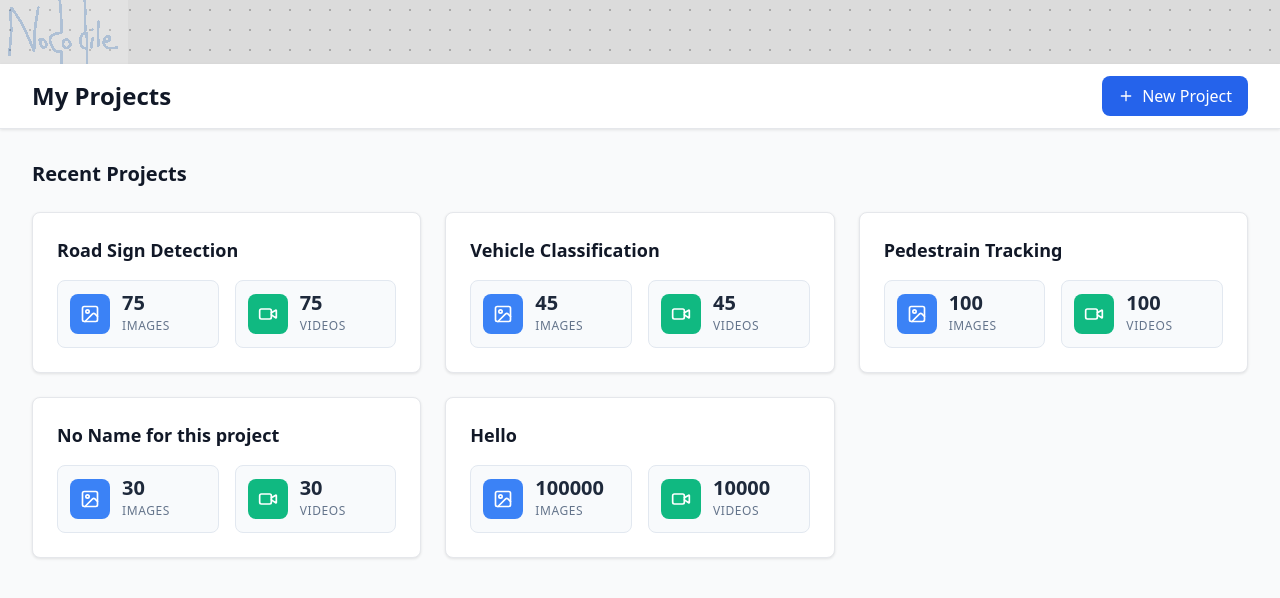
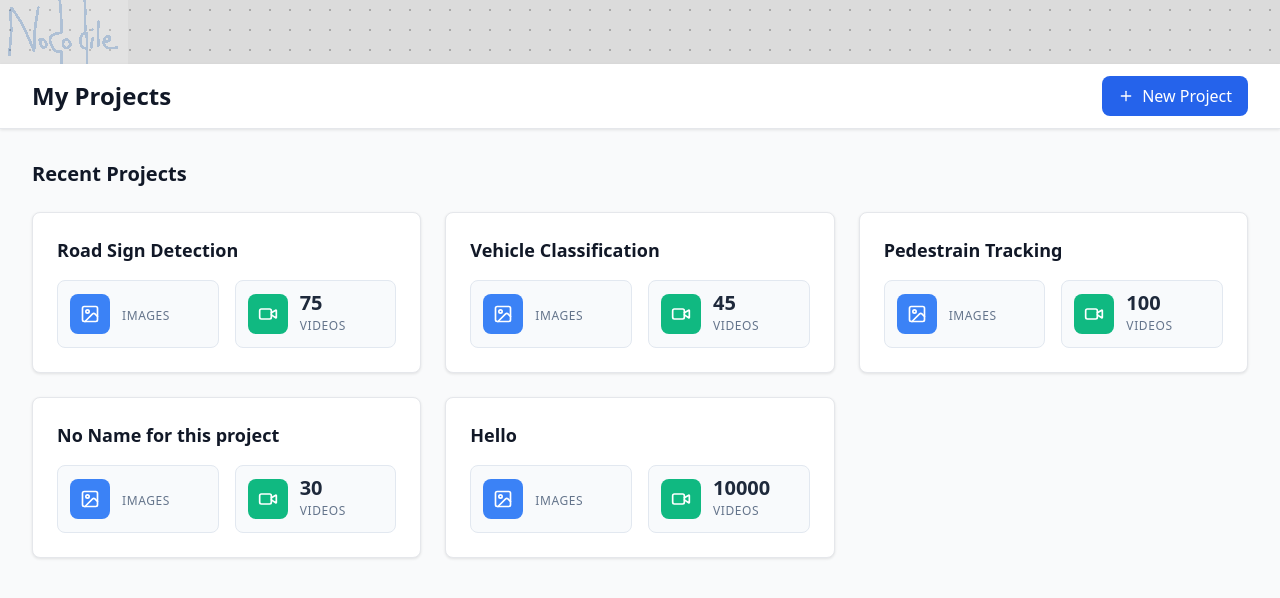
Before and after one commit to jasonchiu8421/Nocodile, a Next.js app in the folder nocodile/: page /dashboard in a window 1280 px wide. Shown: the top 598 px of the page. Built offline with nearby package versions, Linux system fonts and the light colour scheme.

Commit message:
refactor + change to be more supportive of server logic

```diff
--- a/nocodile/app/dashboard/page.tsx
+++ b/nocodile/app/dashboard/page.tsx
@@ -4,38 +4,26 @@ import React, { useState } from "react";
 import { Plus, Image, Video } from "lucide-react";
 import { useRouter } from "next/navigation";
 import "../../css/dashboard.css";
-
-// Mock data for demonstration
-const projects = [
-  { id: 1, name: "Road Sign Detection", Videos: 75, images: 75 },
-  { id: 2, name: "Vehicle Classification", Videos: 45, images: 45 },
-  { id: 3, name: "Pedestrain Tracking", Videos: 100, images: 100 },
-  { id: 4, name: "No Name for this project", Videos: 30, images: 30 },
-  { id: 5, name: "Hello", Videos: 10000, images: 100000 },
-];
+import Link from "next/link";
+import { getProjectsInfo } from "../home/get_project_info";
 
 const ProjectCard = ({
   id,
   name,
-  Videos,
-  images,
+  videoCount,
+  imageCount,
 }: {
   id: number;
   name: string;
-  Videos: number;
-  images: number;
+  videoCount: number;
+  imageCount: number;
 }) => {
   const router = useRouter();
 
-  //todo change the id to be dynamic
-  const handleProjectClick = () => {
-    router.push(`/project/${id}/upload`);
-  };
-
   return (
-    <div
+    <Link
       className="project-card fade-in project-card-clickable"
-      onClick={handleProjectClick}
+      href={`/project/${id}/upload`}
     >
       <div className="project-header">
         <h3 className="project-title">{name}</h3>
@@ -46,7 +34,7 @@ const ProjectCard = ({
             <Image className="icon" />
           </div>
           <div className="media-info">
-            <span className="media-count">{images}</span>
+            <span className="media-count">{imageCount}</span>
             <span className="media-label">Images</span>
           </div>
         </div>
@@ -55,17 +43,19 @@ const ProjectCard = ({
             <Video className="icon" />
           </div>
           <div className="media-info">
-            <span className="media-count">{Videos}</span>
+            <span className="media-count">{videoCount}</span>
             <span className="media-label">Videos</span>
           </div>
         </div>
       </div>
-    </div>
+    </Link>
   );
 };
 
 export default function Dashboard() {
   const [searchQuery, setSearchQuery] = useState("");
+  const projects = getProjectsInfo(98989898); // Replace with actual user ID
+  // Turn into fetch in the future
 
   return (
     <div className="dashboard-container">
@@ -102,8 +92,8 @@ export default function Dashboard() {
                   key={project.id}
                   id={project.id}
                   name={project.name}
-                  Videos={project.Videos}
-                  images={project.images}
+                  videoCount={project.videoCount}
+                  imageCounts={project.imageCounts}
                 />
               ))}
             </div>
--- a/nocodile/app/home/get_project_info.ts
+++ b/nocodile/app/home/get_project_info.ts
@@ -0,0 +1,27 @@
+type ProjectInfo = {
+  id: number;
+  name: string;
+  videoCount: number;
+  imageCount: number;
+};
+export function getProjectsInfo(userId: number) {
+  //IT WILL BE ASYNC.......
+  //: Promise<ProjectInfo> {
+  /*
+  const res = await fetch(
+    `http://localhost:5000/get_projects_info?user_id=${userId}`,
+    {
+      cache: "no-store",
+    }
+  );*/
+
+  // Get this from server
+  const projects = [
+    { id: 1, name: "Road Sign Detection", videoCount: 75, imageCount: 75 },
+    { id: 2, name: "Vehicle Classification", videoCount: 45, imageCount: 45 },
+    { id: 3, name: "Pedestrain Tracking", videoCount: 100, imageCount: 100 },
+    { id: 4, name: "No Name for this project", videoCount: 30, imageCount: 30 },
+    { id: 5, name: "Hello", videoCount: 10000, imageCount: 100000 },
+  ];
+  return projects;
+}
--- a/nocodile/app/project/[id]/upload/page.tsx
+++ b/nocodile/app/project/[id]/upload/page.tsx
@@ -3,41 +3,47 @@
 import React, { useState, useEffect } from "react";
 import { X } from "lucide-react";
 
-const page = () => {
-  const [classes, setClasses] = useState<string[]>(() => {
-    const savedClasses = localStorage.getItem("classes");
-    return savedClasses
-      ? JSON.parse(savedClasses)
-      : ["Owo", "duck", "birds", "hand", "person", "cat", "dog", "car", "tree"];
-  });
+const UploadPage = ({}) => {
+  // default placeholders befoer localstorage is loaded
+  const [classes, setClasses] = useState<string[]>(["Owo", "duck", "birds"]);
+  const [videos, setVideos] = useState<File[]>([]);
 
-  const [files, setFiles] = useState<File[]>(() => {
-    const savedFiles = localStorage.getItem("files");
-    return savedFiles ? JSON.parse(savedFiles) : [];
-  });
+  useEffect(() => {
+    setClasses(
+      localStorage.getItem("classes")
+        ? JSON.parse(localStorage.getItem("classes")!)
+        : []
+    );
+    setVideos(
+      localStorage.getItem("videos")
+        ? JSON.parse(localStorage.getItem("videos")!)
+        : []
+    );
+  }, []);
 
+  // shorten this.....
   const handleFileSelect = (event: React.ChangeEvent<HTMLInputElement>) => {
-    const selectedFiles = Array.from(event.target.files || []);
-    const validFiles = selectedFiles.filter((file) =>
+    const selectedVideos = Array.from(event.target.files || []);
+    const validVideos = selectedVideos.filter((file) =>
       ["video/mp4", "video/mov", "video/x-matroska"].includes(file.type)
     );
-    setFiles((prevFiles) => {
-      const updatedFiles = [...prevFiles, ...validFiles];
-      localStorage.setItem("files", JSON.stringify(updatedFiles));
-      return updatedFiles;
+    setVideos((prevVideos) => {
+      const updatedVideos = [...prevVideos, ...validVideos];
+      localStorage.setItem("videos", JSON.stringify(updatedVideos));
+      return updatedVideos;
     });
   };
 
   const handleDrop = (event: React.DragEvent<HTMLDivElement>) => {
     event.preventDefault();
     const droppedFiles = Array.from(event.dataTransfer.files);
-    const validFiles = droppedFiles.filter((file) =>
+    const validVideos = droppedFiles.filter((file) =>
       ["video/mp4", "video/mov", "video/x-matroska"].includes(file.type)
     );
-    setFiles((prevFiles) => {
-      const updatedFiles = [...prevFiles, ...validFiles];
-      localStorage.setItem("files", JSON.stringify(updatedFiles));
-      return updatedFiles;
+    setVideos((prevVideos) => {
+      const updatedVideos = [...prevVideos, ...validVideos];
+      localStorage.setItem("videos", JSON.stringify(updatedVideos));
+      return updatedVideos;
     });
   };
 
@@ -90,11 +96,11 @@ const page = () => {
             borderRadius: "8px",
           }}
         >
-          {files.length === 0 ? (
+          {videos.length === 0 ? (
             <p>Drag and drop videos here</p>
           ) : (
             <div style={{ display: "flex", flexWrap: "wrap", gap: "10px" }}>
-              {files.map((file, index) => (
+              {videos.map((video, index) => (
                 <div
                   key={index}
                   style={{
@@ -106,7 +112,7 @@ const page = () => {
                   }}
                 >
                   <p style={{ fontSize: "12px", wordBreak: "break-word" }}>
-                    {file.name}
+                    {video.name}
                   </p>
                 </div>
               ))}
@@ -126,7 +132,7 @@ const page = () => {
               transform: "translateX(-50%)",
             }}
           >
-            {files.length === 0 ? "Add Video" : "Add More"}
+            {videos.length === 0 ? "Add Video" : "Add More"}
           </button>
           <input
             id="fileInput"
@@ -181,4 +187,4 @@ const page = () => {
   );
 };
 
-export default page;
+export default UploadPage;
```
